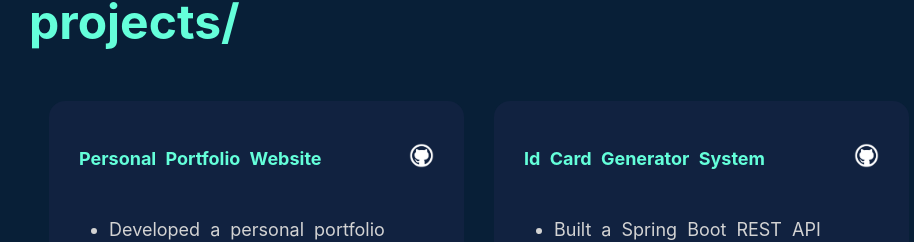
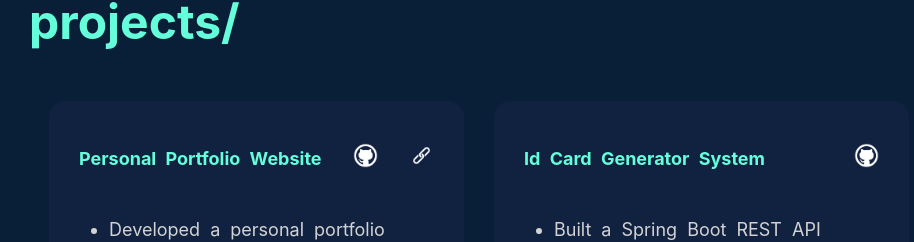
Before and after one commit to PriyadharshiniRVP/portfolio-v2, a React (Vite) app: page / in a window 1280 px wide. Shown: the part 2000-2242 px from the top of the page, without its empty margins (161-1075 px from the left). Built offline with nearby package versions, Linux system fonts and the light colour scheme.

Commit message:
updated the link

```diff
--- a/src/Components/Projects.jsx
+++ b/src/Components/Projects.jsx
@@ -1,5 +1,6 @@
 
 import github from '../assets/github.png'
+import web from '../assets/weblink.png'
 function Projects(){
     return(
     <section className="projects" id="projects"  data-aos="fade-up">
@@ -9,6 +10,7 @@ function Projects(){
     <div className="project-header">
         <h4 className='project-name'>Personal Portfolio Website</h4>
         <a href="https://github.com/PriyadharshiniRVP/portfolio-v2"><img src={github} className='sm'/></a>
+        <a href="https://priyar-phi.vercel.app/" ><img src={web} className='sm'/></a>
     </div>
 
     <ul>
@@ -26,6 +28,7 @@ function Projects(){
             <div className="project-header">
                 <h4 className='project-name'>Id Card Generator System</h4>
                 <a href="https://github.com/PriyadharshiniRVP/idcardgen"><img src={github} className='sm'/></a>
+
             </div>
             <ul>
                 <li> Built a Spring Boot REST API backend to automate student record management and ID card generation in under
```
